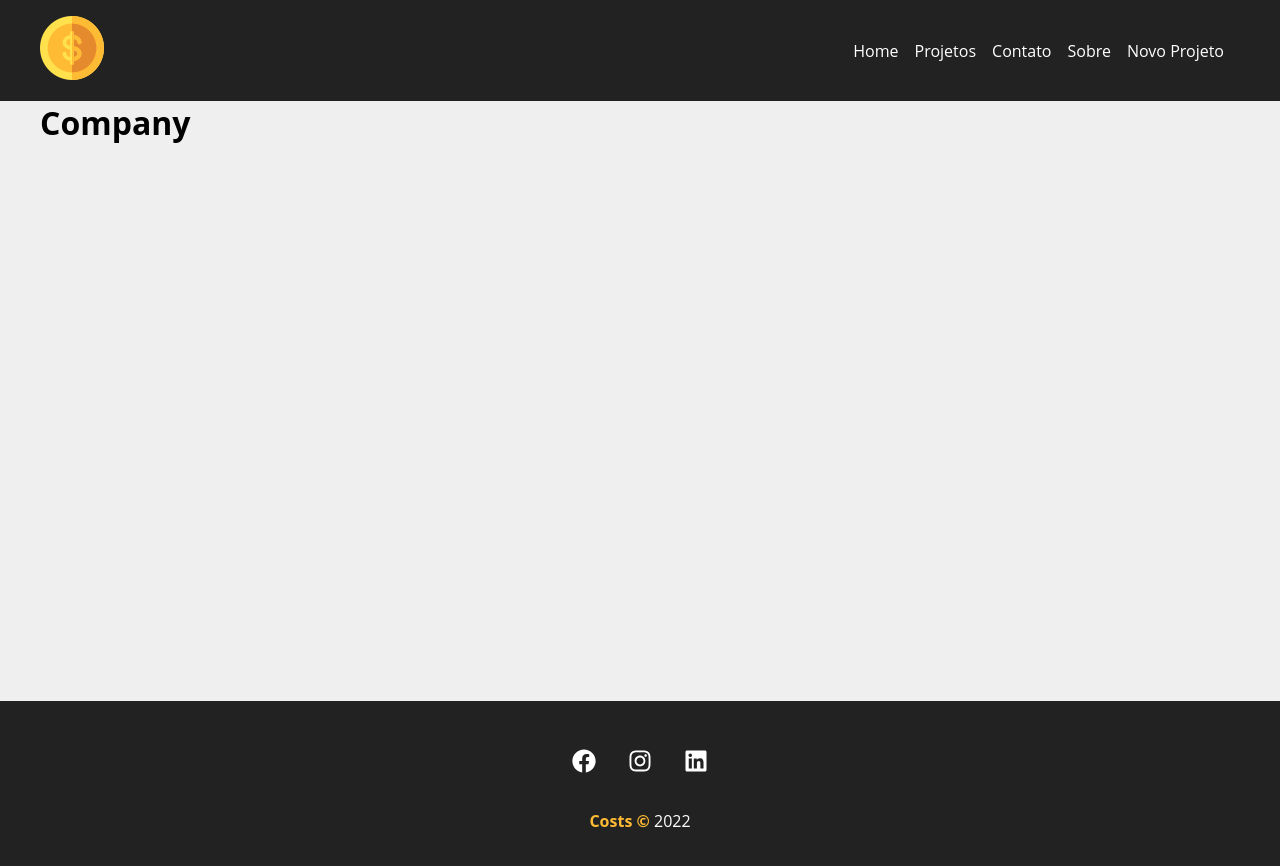
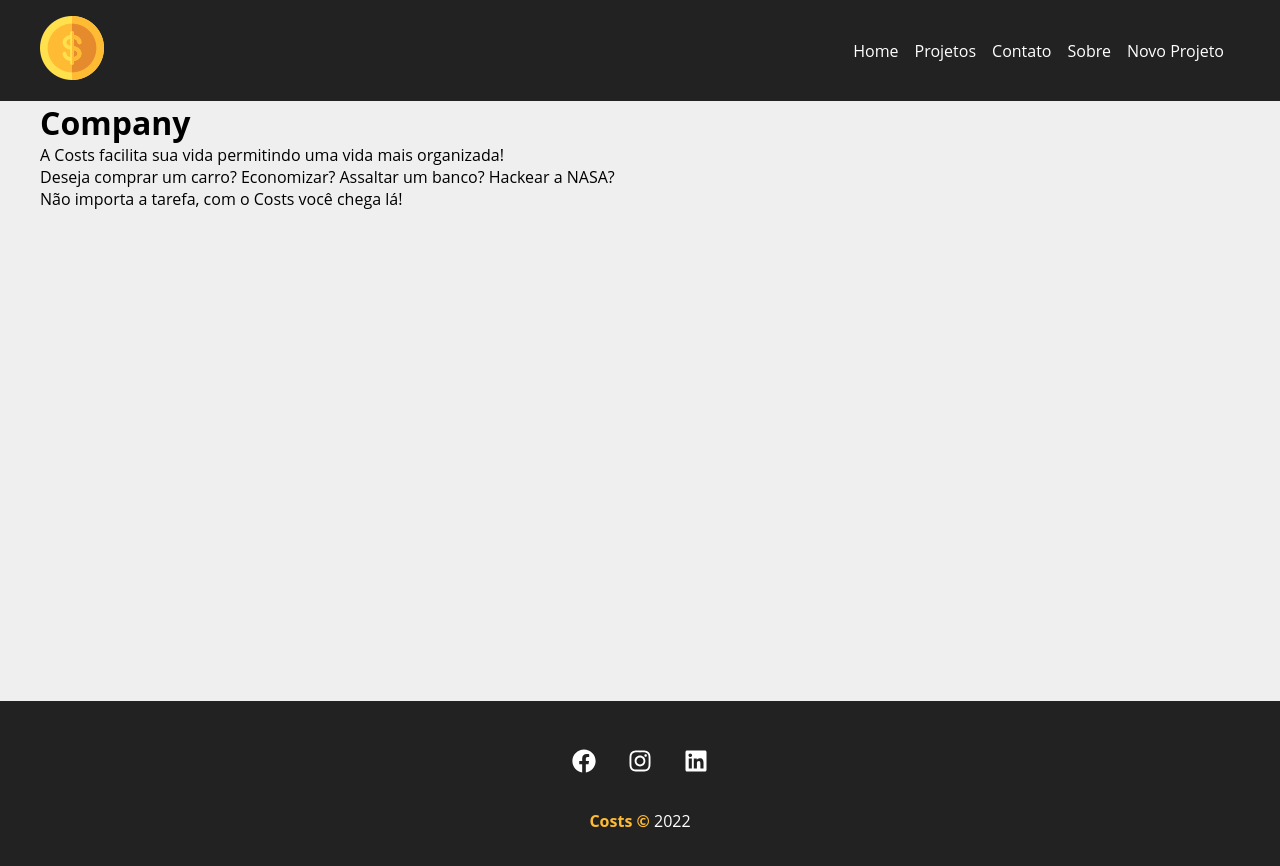
Before and after one commit to EduPassero/ep_costs, a React (Create React App) app: page /company in a window 1280 px wide. Shown: the top 866 px of the page. Built offline with nearby package versions, Linux system fonts and the light colour scheme; the HTML template or start-up script is replaced by a standard one.

Commit message:
contato e sobre

```diff
--- a/src/components/pages/Company.js
+++ b/src/components/pages/Company.js
@@ -2,6 +2,10 @@ function Company(){
     return(
         <div>
             <h1>Company</h1>
+            <p>A Costs facilita sua vida permitindo uma vida mais organizada!<br></br>
+            Deseja comprar um carro? Economizar? Assaltar um banco? Hackear a NASA? <br></br>
+            Não importa a tarefa, com o Costs você chega lá!
+            </p>
         </div>
     )
 }
--- a/src/components/pages/Contato.js
+++ b/src/components/pages/Contato.js
@@ -2,6 +2,7 @@ function Contato(){
     return(
         <div>
             <h1>Contato</h1>
+            <h2>No momento estamos indisponíveis</h2>
         </div>
     )
 }
```
